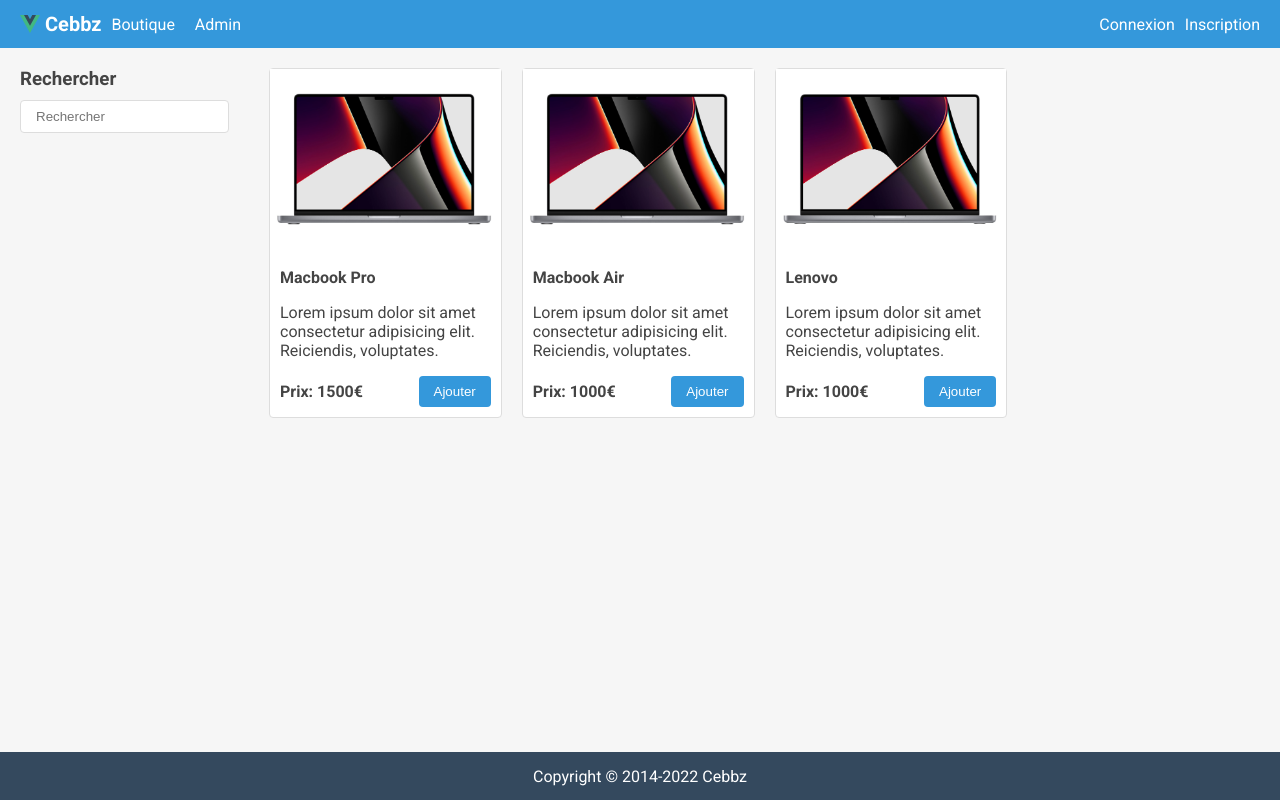
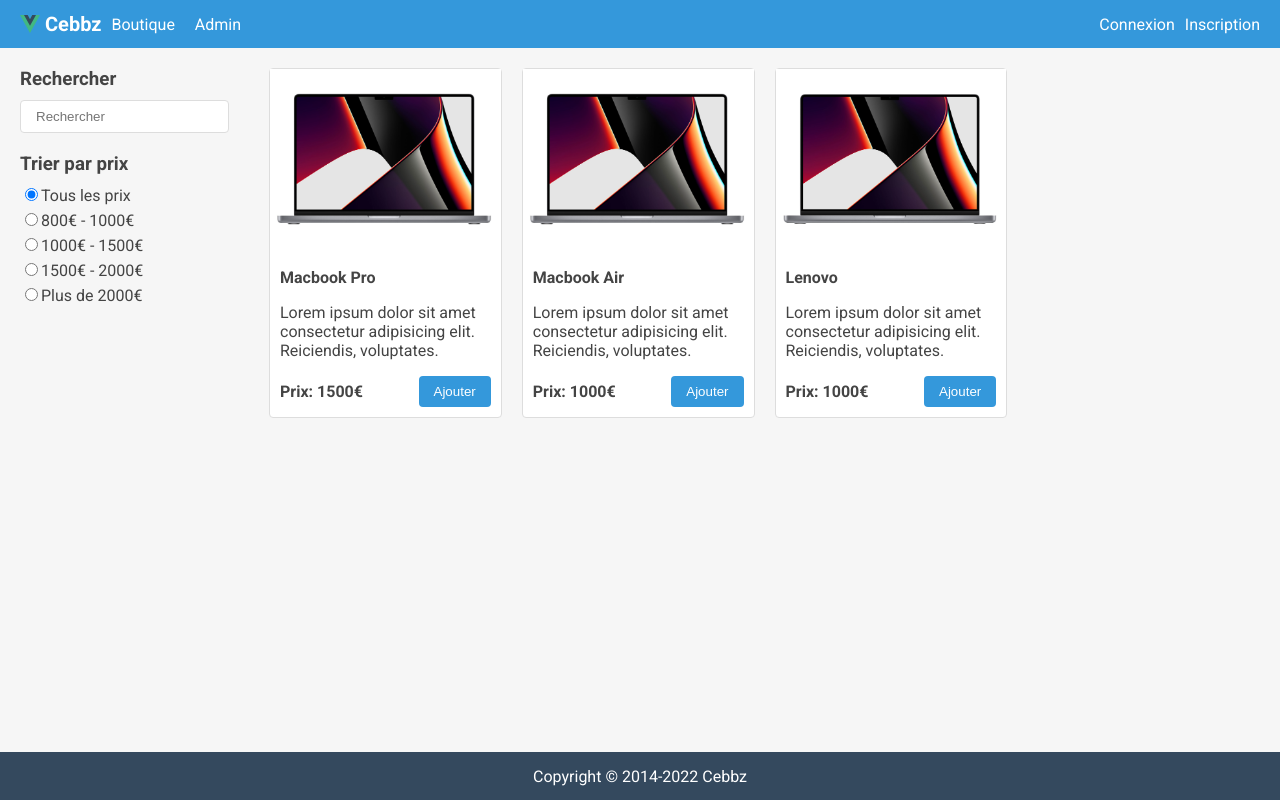
Before and after one commit to cebbz/boutique-front, a Vue app: page / in a window 1280 px wide. Built offline with nearby package versions, Linux system fonts and the light colour scheme; a web font is replaced by a local one.

Commit message:
Filter products by price

```diff
--- a/src/assets/scss/base.scss
+++ b/src/assets/scss/base.scss
@@ -109,6 +109,10 @@
 
 // margin
 
+.mb-5 {
+  margin-bottom: 5px;
+}
+
 .m-10 {
   margin: 10px;
 }
--- a/src/components/Shop/ShopFilters.vue
+++ b/src/components/Shop/ShopFilters.vue
@@ -20,6 +20,19 @@
                 search: ($event.target as HTMLInputElement).value
             })" type="text" placeholder="Rechercher">
         </section>
+        <section class="mb-20">
+            <h3 class=mb-10>Trier par prix</h3>
+            <div class="mb-5"
+                v-for="priceRange of ([[0, 10000], [800, 1000], [1000, 1500], [1500, 2000], [2000, 10000]] as [number, number][])">
+                <input :checked="filters.priceRange[0] === priceRange[0]" type="radio" @input="emit('updateFilter', {
+                    priceRange
+                })" name="priceRange" :id="priceRange[0] + ''">
+                <label :for="priceRange[0] + ''">{{
+                        priceRange[0] === 0 ? 'Tous les prix' : priceRange[0] === 2000 ? 'Plus de 2000€' : priceRange[0] +
+                            '€ - ' + priceRange[1] + '€'
+                }}</label>
+            </div>
+        </section>
     </div>
 </template>
 
```
